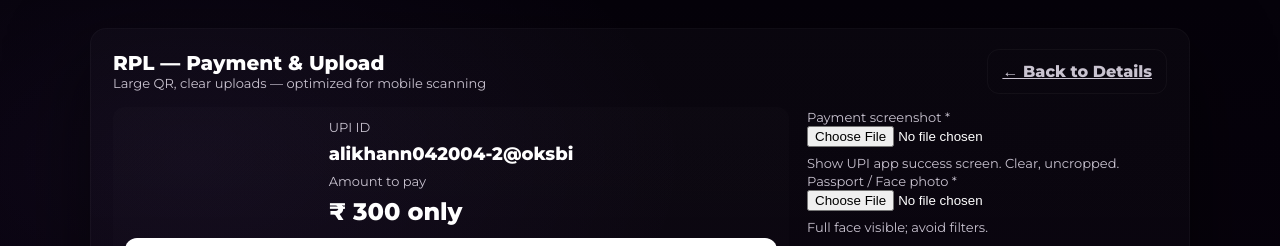
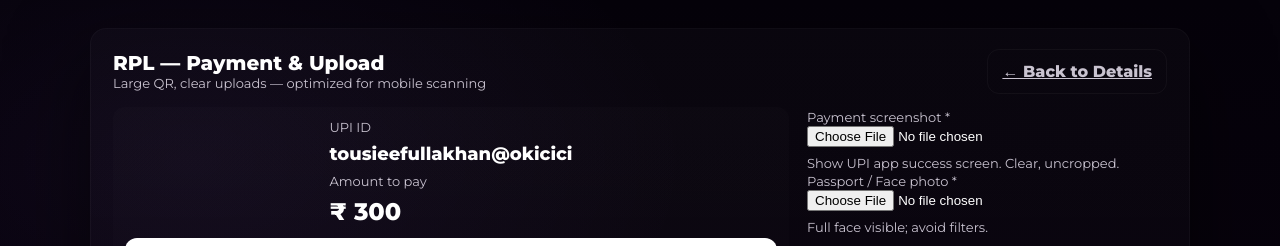
Before and after one commit to ramzanpremierleague18-max/RPL-Project, a website: page RPL-Project/public/payment.html in a window 1280 px wide. Shown: the top 246 px of the page. Drawn offline with Linux system fonts and the light colour scheme; no server answers.

Commit message:
Update payment.html

```diff
--- a/RPL-Project/public/payment.html
+++ b/RPL-Project/public/payment.html
@@ -94,9 +94,9 @@
         <div class="qr-card">
           <div class="upline">
             <div class="meta">UPI ID</div>
-            <div style="font-weight:900;font-size:18px" id="fixedUpi">8618999313@ybl</div>
+            <div style="font-weight:900;font-size:18px" id="fixedUpi">tousieefullakhan@okicici</div>
             <div class="meta">Amount to pay</div>
-            <div style="font-weight:900;font-size:24px">₹ <span id="amount">499</span></div>
+            <div style="font-weight:900;font-size:24px">₹ <span id="amount">300</span></div>
           </div>
 
           <div class="qr-box" id="qrArea">
@@ -158,8 +158,8 @@
 
 <script>
   // load details from localStorage (set on register page)
-  document.getElementById('fixedUpi').textContent = 'alikhann042004-2@oksbi';
-  document.getElementById('amount').textContent = '300 only';
+  document.getElementById('fixedUpi').textContent = 'tousieefullakhan@okicici';
+  document.getElementById('amount').textContent = '300';
 
   const name = localStorage.getItem('rpl_name') || '';
   const email = localStorage.getItem('rpl_email') || '';
```
